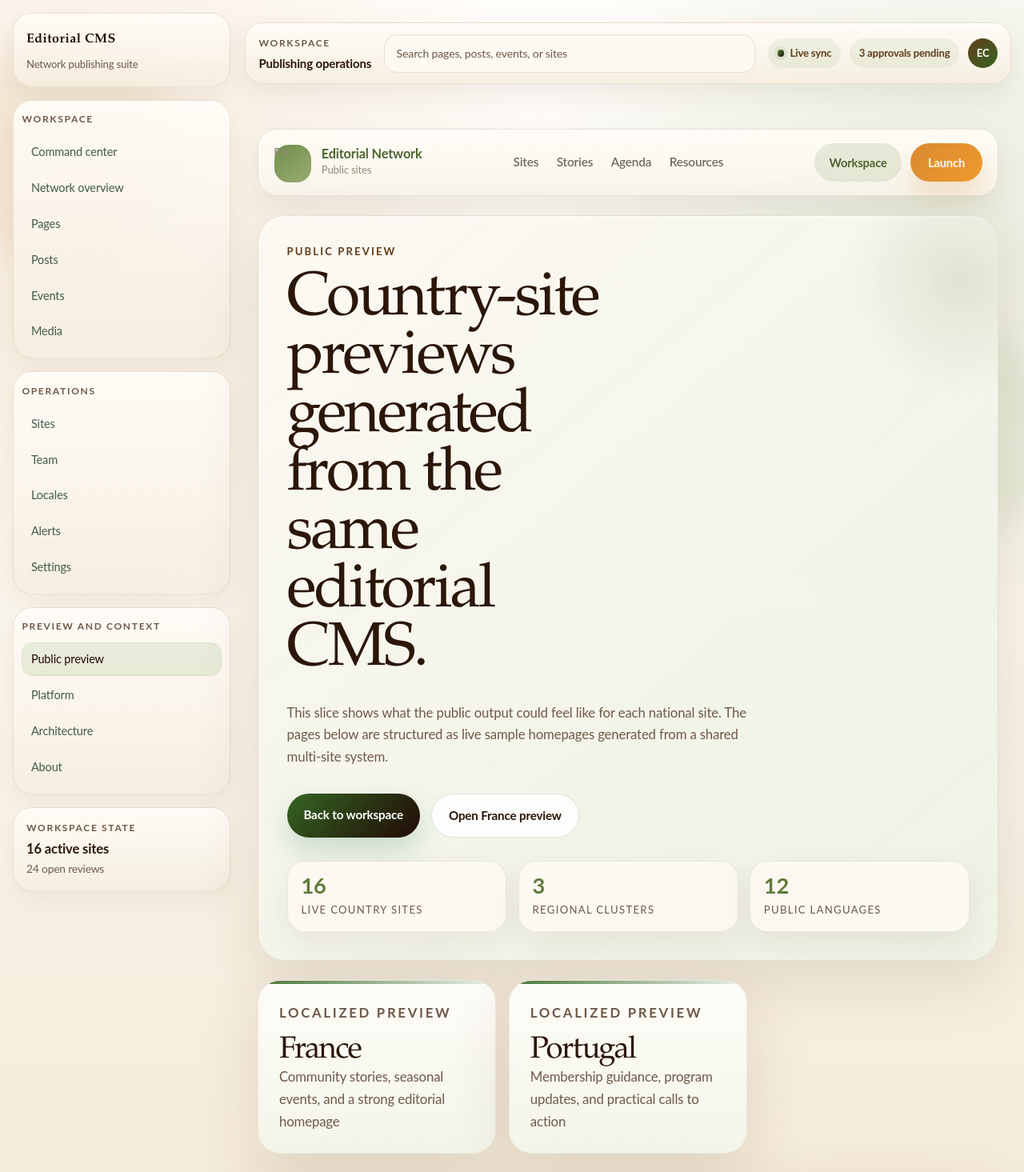
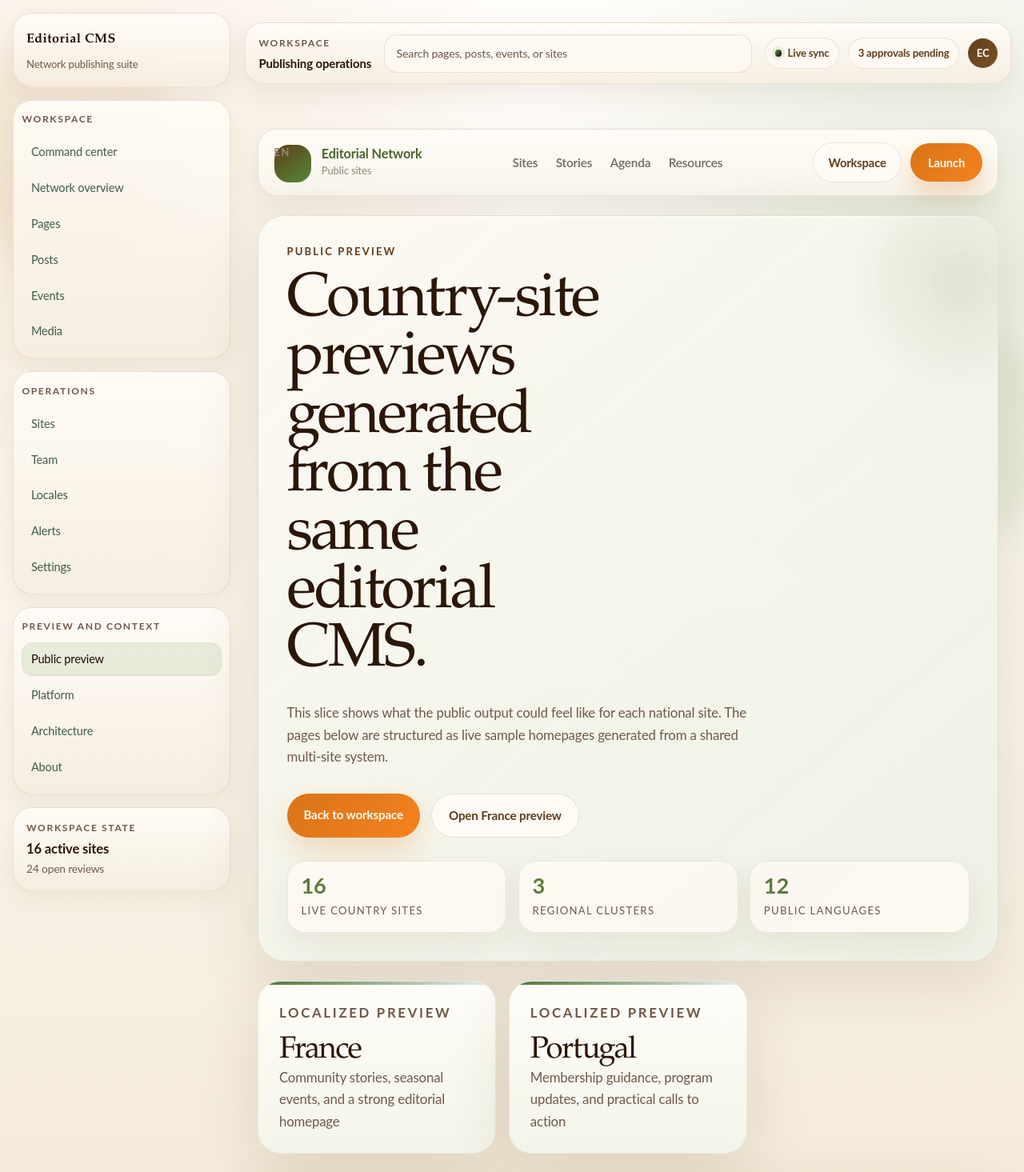
Before and after one commit to rajat1155-rrrkk/Editorial-CMS, a Next.js app: page /preview in a window 1280 px wide. Shown: the top 1465 px of the page at 80% size. Built offline with nearby package versions, Linux system fonts and the light colour scheme.

Commit message:
Refine organic CTA hierarchy

```diff
--- a/app/globals.css
+++ b/app/globals.css
@@ -304,7 +304,8 @@ h3,
   gap: 0.45rem;
   padding: 0.52rem 0.72rem;
   border-radius: 999px;
-  background: rgba(82, 138, 54, 0.08);
+  border: 1px solid rgba(97, 61, 26, 0.12);
+  background: rgba(255, 250, 243, 0.9);
   color: #613d1a;
   font-size: 0.82rem;
   font-weight: 700;
@@ -325,7 +326,7 @@ h3,
   width: 2.3rem;
   height: 2.3rem;
   border-radius: 999px;
-  background: linear-gradient(135deg, #613d1a, var(--accent-strong));
+  background: linear-gradient(135deg, #613d1a, #7b5124);
   color: #f7fff9;
   font-size: 0.82rem;
   font-weight: 700;
@@ -445,20 +446,21 @@ h3,
 }
 
 .primary-link {
-  color: #f9fff8;
-  background: linear-gradient(135deg, var(--accent-strong), var(--accent-deep));
-  box-shadow: 0 16px 36px rgba(13, 108, 71, 0.2);
+  color: #fff8ef;
+  background: linear-gradient(135deg, #d87416, #f5821f);
+  box-shadow: 0 16px 36px rgba(216, 116, 22, 0.22);
 }
 
 .secondary-link {
-  border: 1px solid rgba(24, 132, 91, 0.18);
-  background: rgba(255, 255, 255, 0.82);
+  border: 1px solid rgba(97, 61, 26, 0.14);
+  background: rgba(255, 252, 247, 0.88);
+  color: #613d1a;
 }
 
 .primary-link:hover,
 .secondary-link:hover {
   transform: translateY(-2px);
-  box-shadow: 0 18px 34px rgba(16, 83, 56, 0.12);
+  box-shadow: 0 18px 34px rgba(75, 44, 17, 0.12);
 }
 
 .hero-panel {
@@ -773,9 +775,9 @@ h3,
 .dashboard-posts-button--primary,
 .dashboard-events-button--primary,
 .dashboard-media-button--primary {
-  color: #f9fff8;
-  background: linear-gradient(135deg, var(--accent-strong), var(--accent-deep));
-  box-shadow: 0 14px 30px rgba(13, 108, 71, 0.18);
+  color: #fffdf7;
+  background: linear-gradient(135deg, #528a36, #356523);
+  box-shadow: 0 14px 30px rgba(53, 101, 35, 0.18);
 }
 
 .dashboard-button--secondary,
@@ -784,8 +786,9 @@ h3,
 .dashboard-posts-button--secondary,
 .dashboard-events-button--secondary,
 .dashboard-media-button--secondary {
-  background: rgba(255, 255, 255, 0.84);
-  border: 1px solid rgba(24, 132, 91, 0.18);
+  background: rgba(255, 252, 247, 0.88);
+  border: 1px solid rgba(97, 61, 26, 0.14);
+  color: #613d1a;
 }
 
 .dashboard-button:hover,
@@ -795,7 +798,7 @@ h3,
 .dashboard-events-button:hover,
 .dashboard-media-button:hover {
   transform: translateY(-2px);
-  box-shadow: 0 16px 30px rgba(14, 76, 51, 0.12);
+  box-shadow: 0 16px 30px rgba(75, 44, 17, 0.12);
 }
 
 .dashboard-metric,
@@ -1070,8 +1073,25 @@ h3,
 }
 
 .workspace-brand-panel {
+  position: relative;
+  overflow: hidden;
   background:
     linear-gradient(180deg, rgba(246, 233, 203, 0.72), rgba(255, 249, 240, 0.96));
+}
+
+.workspace-brand-panel::after {
+  content: "";
+  position: absolute;
+  right: -3rem;
+  bottom: -3rem;
+  width: 16rem;
+  height: 16rem;
+  border-radius: 50%;
+  opacity: 0.22;
+  background:
+    radial-gradient(circle at center, rgba(255, 255, 255, 0.14) 0 20%, transparent 20%),
+    repeating-radial-gradient(circle at center, rgba(97, 61, 26, 0.1) 0 2px, transparent 2px 10px);
+  pointer-events: none;
 }
 
 .workspace-brand-panel h2 {
@@ -1198,13 +1218,13 @@ h3,
 }
 
 .workspace-badge--live {
-  background: rgba(24, 132, 91, 0.1);
-  color: var(--accent-deep);
+  background: rgba(82, 138, 54, 0.12);
+  color: #356523;
 }
 
 .workspace-badge--review {
-  background: rgba(187, 132, 22, 0.12);
-  color: #8b5e11;
+  background: rgba(245, 130, 31, 0.14);
+  color: #9d5510;
 }
 
 .workspace-queue__item {
@@ -1329,8 +1349,9 @@ h3,
   gap: 0.35rem;
   padding: 0.35rem 0.65rem;
   border-radius: 999px;
-  background: rgba(203, 213, 182, 0.34);
-  color: #4d652f;
+  border: 1px solid rgba(97, 61, 26, 0.12);
+  background: rgba(255, 250, 243, 0.88);
+  color: #613d1a;
   font-size: 0.76rem;
   font-weight: 700;
   letter-spacing: 0.08em;
@@ -1356,10 +1377,11 @@ h3,
   content: "";
   position: absolute;
   inset: 0;
-  opacity: 0.14;
-  background:
-    radial-gradient(circle at 20% 20%, rgba(255, 255, 255, 0.28), transparent 26%),
-    repeating-radial-gradient(circle at 90% 10%, rgba(255, 255, 255, 0.18) 0 2px, transparent 2px 10px);
+  opacity: 0.18;
+  background:
+    radial-gradient(circle at 20% 20%, rgba(255, 255, 255, 0.22), transparent 28%),
+    repeating-linear-gradient(135deg, rgba(255, 255, 255, 0.08) 0 2px, transparent 2px 12px),
+    repeating-radial-gradient(circle at 0% 100%, rgba(255, 255, 255, 0.08) 0 2px, transparent 2px 16px);
 }
 
 .workspace-mosaic-card strong,
@@ -1469,7 +1491,7 @@ h3,
   width: 2.9rem;
   height: 2.9rem;
   border-radius: 18px;
-  background: linear-gradient(145deg, #6f8f48, #9aac74);
+  background: linear-gradient(145deg, #613d1a, #528a36);
   color: #fffaf0;
   font-size: 0.88rem;
   font-weight: 800;
@@ -1522,14 +1544,15 @@ h3,
 }
 
 .preview-masthead__ghost {
-  background: rgba(203, 213, 182, 0.45);
-  color: #4d652f;
+  border: 1px solid rgba(97, 61, 26, 0.12);
+  background: rgba(255, 252, 247, 0.9);
+  color: #613d1a;
 }
 
 .preview-masthead__cta {
-  background: linear-gradient(135deg, #d98a30, #f09a2e);
+  background: linear-gradient(135deg, #d87416, #f5821f);
   color: #fff9f1;
-  box-shadow: 0 16px 28px rgba(217, 138, 48, 0.2);
+  box-shadow: 0 16px 28px rgba(216, 116, 22, 0.22);
 }
 
 .preview-sites,
@@ -1876,9 +1899,10 @@ h3,
   gap: 0.35rem;
   margin-bottom: 1rem;
   border-radius: 999px;
-  background: rgba(203, 213, 182, 0.4);
+  border: 1px solid rgba(97, 61, 26, 0.1);
+  background: rgba(255, 250, 243, 0.86);
   padding: 0.45rem 0.85rem;
-  color: #4d652f;
+  color: #613d1a;
   font-size: 0.72rem;
   font-weight: 700;
   letter-spacing: 0.18em;
@@ -1890,12 +1914,12 @@ h3,
   align-items: center;
   justify-content: center;
   border-radius: 999px;
-  background: linear-gradient(135deg, #6f8f48, #98aa74);
+  background: linear-gradient(135deg, #528a36, #6ca24d);
   padding: 0.85rem 1.2rem;
   color: #fffaf0;
   font-size: 0.92rem;
   font-weight: 700;
-  box-shadow: 0 16px 28px rgba(114, 96, 56, 0.14);
+  box-shadow: 0 16px 28px rgba(53, 101, 35, 0.18);
 }
 
 .tenant-block-media,
@@ -2242,14 +2266,15 @@ h3,
 }
 
 .admin-button--primary {
-  background: linear-gradient(135deg, #6f8f48, #98aa74);
+  background: linear-gradient(135deg, #528a36, #6ca24d);
   color: #fffaf0;
-  box-shadow: 0 16px 28px rgba(114, 96, 56, 0.14);
+  box-shadow: 0 16px 28px rgba(53, 101, 35, 0.18);
 }
 
 .admin-button--secondary {
-  background: rgba(203, 213, 182, 0.34);
-  color: #4d652f;
+  border: 1px solid rgba(97, 61, 26, 0.12);
+  background: rgba(255, 252, 247, 0.88);
+  color: #613d1a;
 }
 
 .admin-meta {
```
